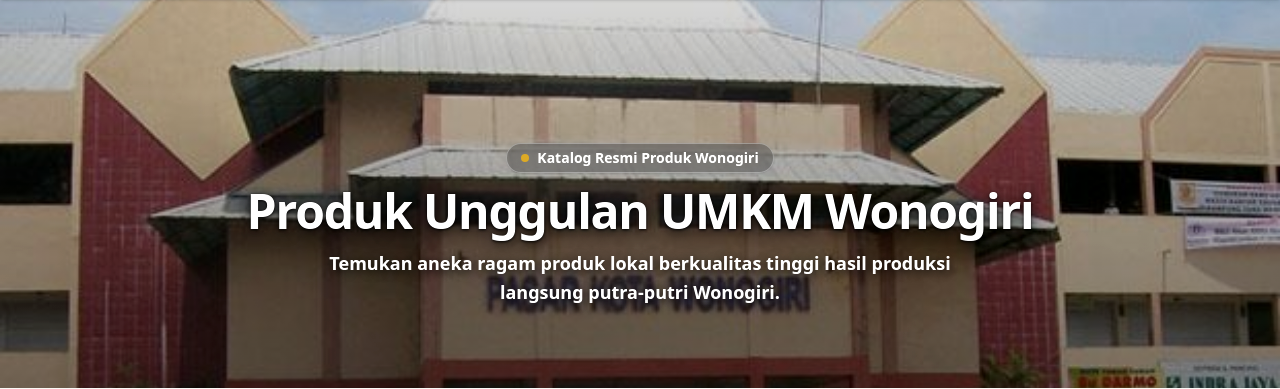
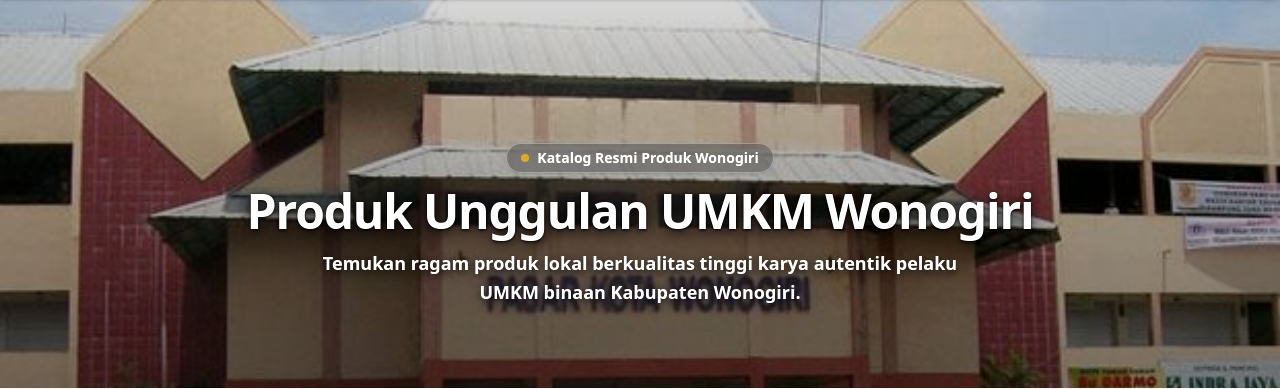
Before and after one commit to da1892/pojok_umkm, a Laravel app: page /katalog in a window 1280 px wide. Shown: the part 81-470 px from the top of the page. Run offline with Laravel 12, Linux system fonts and the light colour scheme; data that the repository does not hold is empty; style sheets or scripts are compiled from the project's sources; parts of the project's set-up code (start-up, migrations or seed data) failed here and were passed over; some libraries are stand-ins or nearby versions.

Commit message:
copy: perbarui kalimat deskripsi katalog menjadi karya autentik pelaku UMKM binaan Kabupaten Wonogiri

```diff
--- a/resources/views/user/katalog.blade.php
+++ b/resources/views/user/katalog.blade.php
@@ -15,7 +15,7 @@
             Produk Unggulan UMKM Wonogiri
         </h1>
         <p class="text-xs sm:text-base md:text-lg text-white max-w-2xl mx-auto font-semibold leading-relaxed [text-shadow:_0_2px_10px_rgba(0,0,0,0.85)]">
-            Temukan aneka ragam produk lokal berkualitas tinggi hasil produksi langsung putra-putri Wonogiri.
+            Temukan ragam produk lokal berkualitas tinggi karya autentik pelaku UMKM binaan Kabupaten Wonogiri.
         </p>
     </div>
 </div>
```
